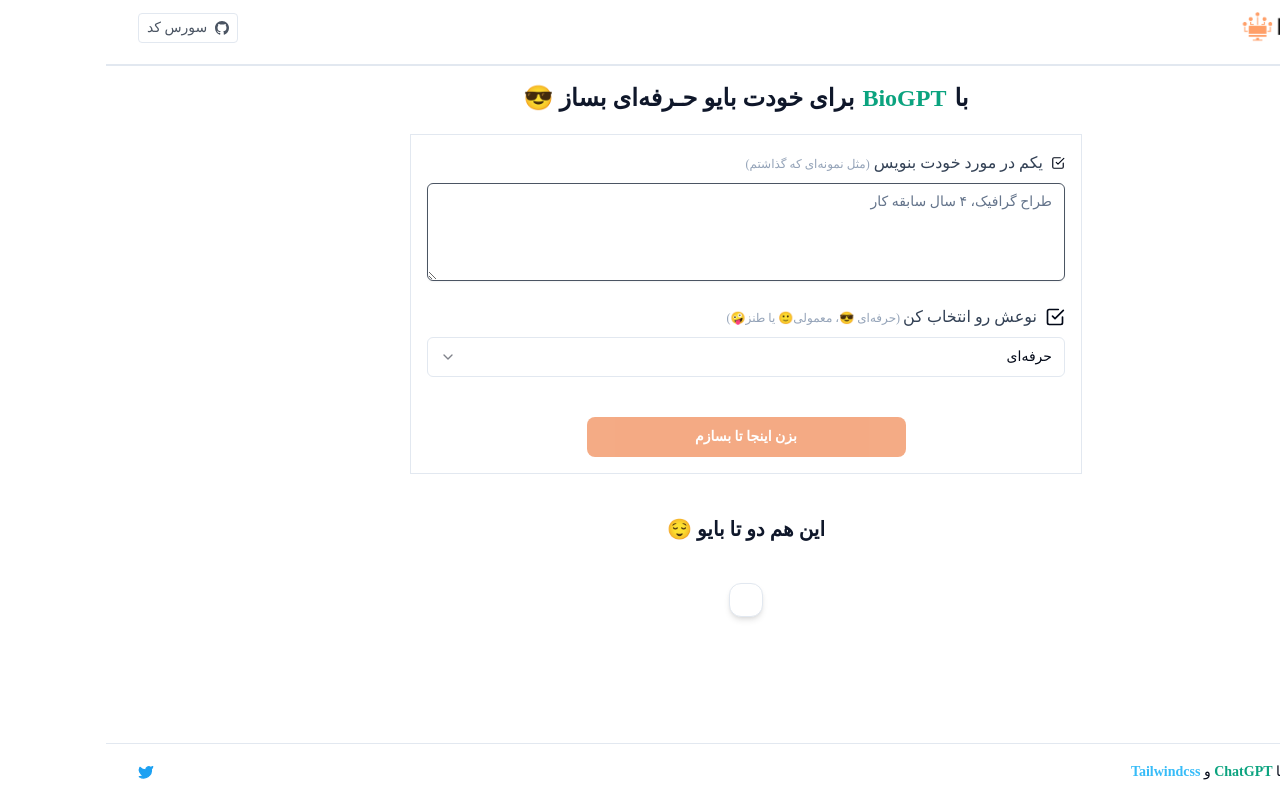
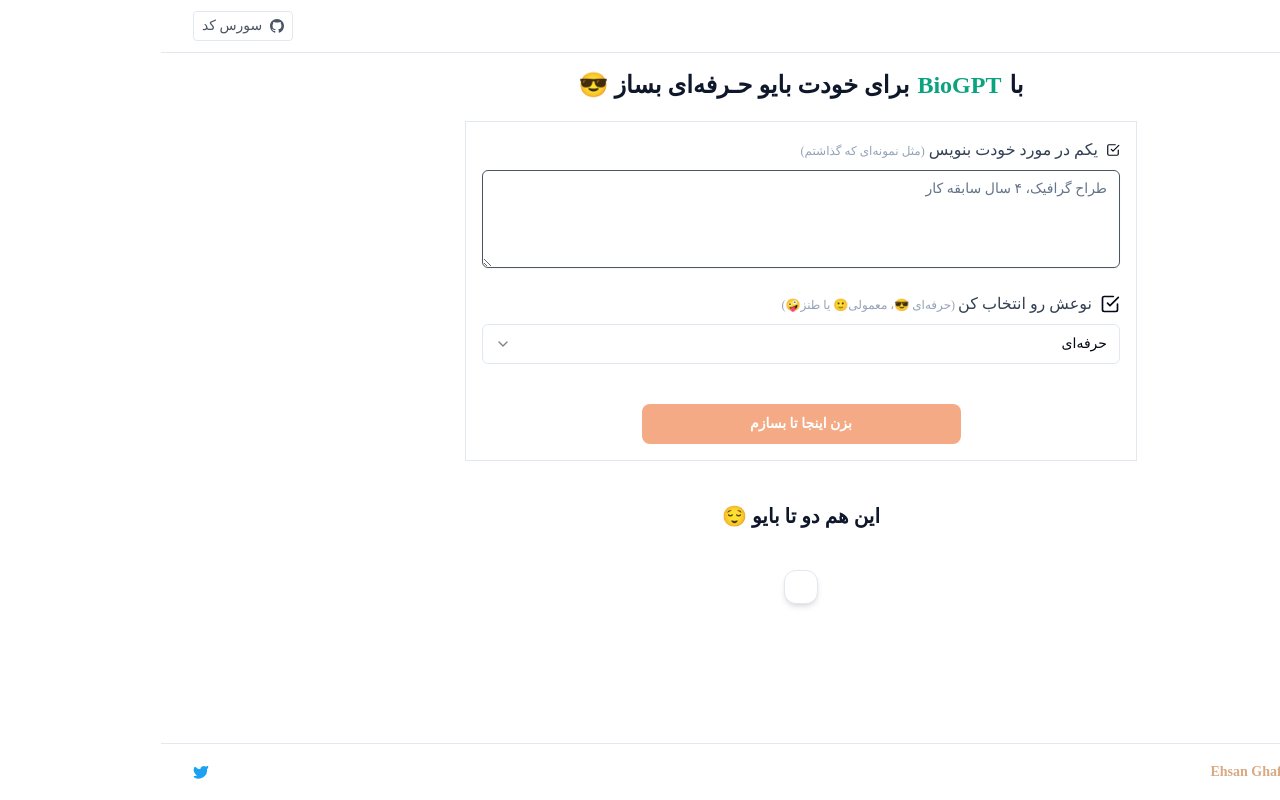
Before and after one commit to ehsanghaffar/einbio, a Next.js app: page / in a window 1280 px wide. Built offline with nearby package versions, Linux system fonts and the light colour scheme.

Commit message:
Update Footer and Header components styling and links

```diff
--- a/components/Footer.tsx
+++ b/components/Footer.tsx
@@ -6,23 +6,14 @@
     <div className="border-t pt-2 sm:py-4">
       <div className="container flex flex-row justify-between items-center">
         <div className="text-xs sm:text-sm">
-        ساخته شده با{" "}
+        ساخته شده توسط{" "}
         <a
-          href="https://openai.com/blog/chatgpt"
+          href="https://ehsanghaffarii.ir"
           target="_blank"
           rel="noreferrer"
-          className="font-bold hover:underline transition underline-offset-2 text-[#0BA37F]"
+          className="font-bold hover:underline transition underline-offset-2 text-amber-700/50"
         >
-          ChatGPT{" "}
-        </a>
-        و{" "}
-        <a
-          href="https://tailwindcss/"
-          target="_blank"
-          rel="noreferrer"
-          className="font-bold hover:underline transition underline-offset-2 text-[#37BCF8]"
-        >
-          Tailwindcss{" "}
+          Ehsan{" "}Ghaffar
         </a>
         </div>
       <div className="items-center">
--- a/components/Header.tsx
+++ b/components/Header.tsx
@@ -3,15 +3,21 @@
 
 export default function Header() {
   return (
-    <div className="flex justify-between items-center space-x-4 pb-2 border-b-2 sm:px-4">
+    <div className="flex justify-between items-center space-x-4 py-1 border-b sm:px-4">
       <Link href="/">
-        <img
+        {/* <img
           alt="ClubGPT icon"
           src="/logo.png"
           className="sm:w-36"
           width={100}
           height={60}
-        />
+        /> */}
+        <p className="p-2 text-xl text-orange-500/50 font-bold">
+          Bio
+          <span className=" text-gray-300">
+            GPT
+          </span>
+          </p>
       </Link>
       <a
         className="flex items-center gap-2 justify-center border py-1 px-2 rounded text-xs sm:text-sm text-gray-600 transition-colors hover:bg-gray-100"
```
